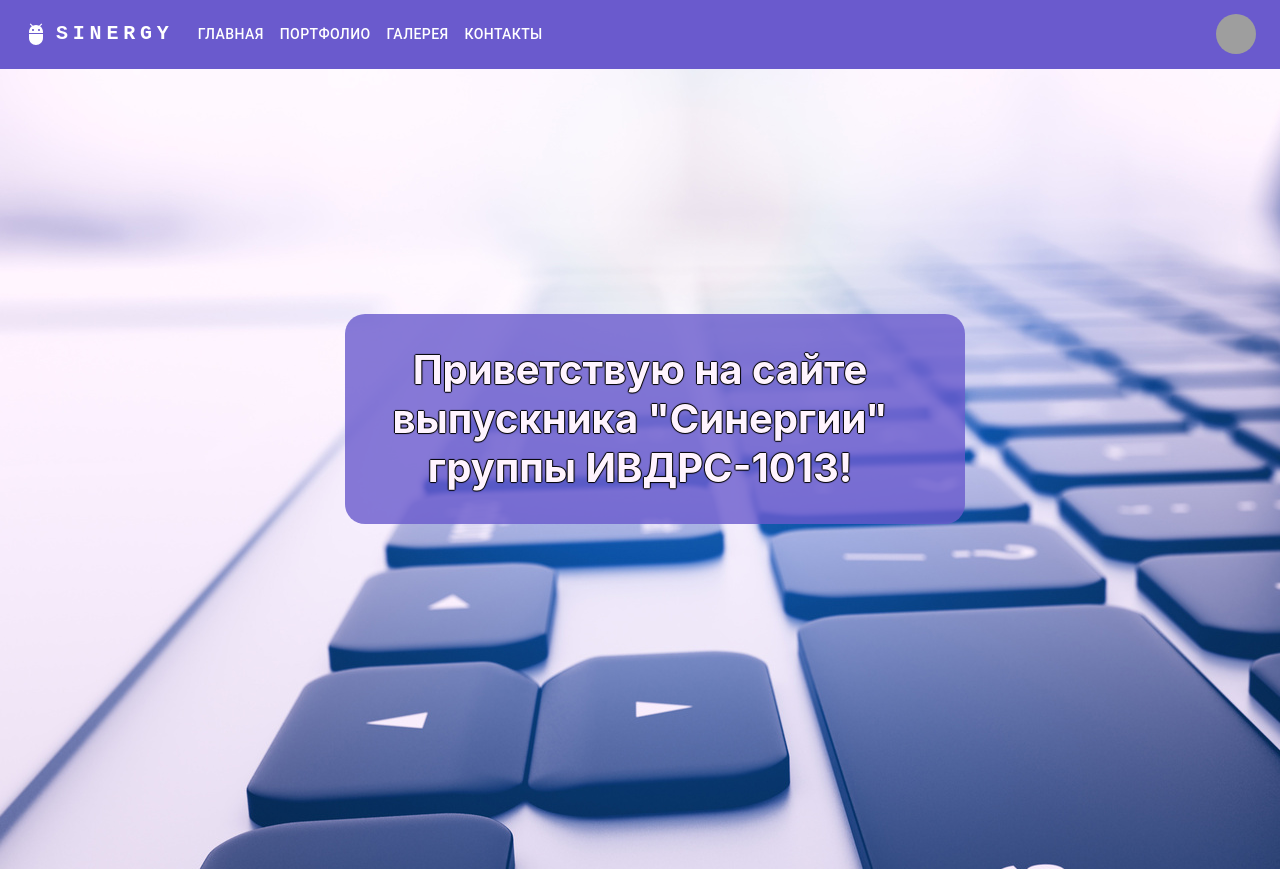
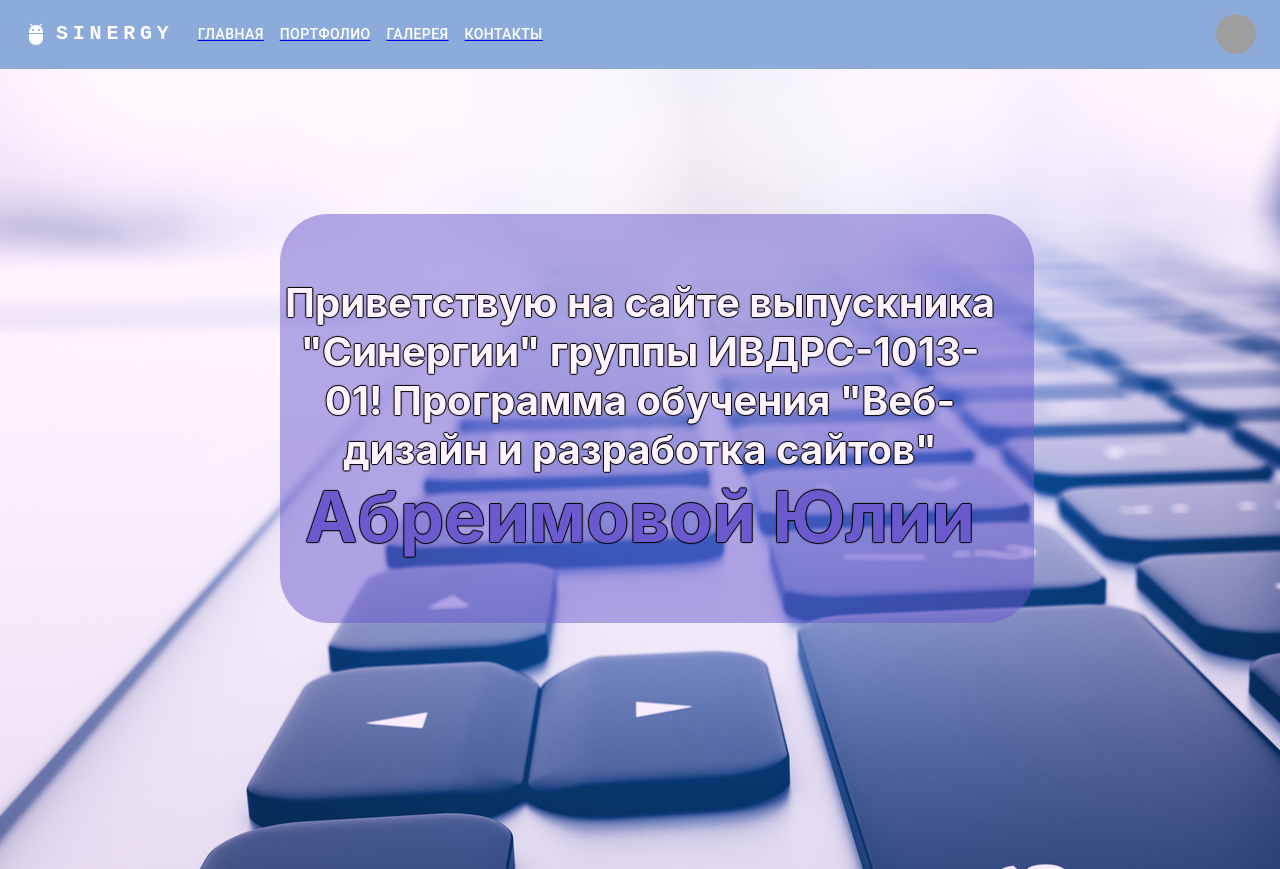
Before and after one commit to yabreimova/Itog-work, a React app: page / in a window 1280 px wide. Shown: the top 869 px of the page. Built offline with nearby package versions, Linux system fonts and the light colour scheme; grey boxes are pictures that could not be loaded.

Commit message:
added links to pages

```diff
--- a/src/Main.css
+++ b/src/Main.css
@@ -9,7 +9,7 @@
 
   .container-title {
     height: 100px;
-    width: 590px;
+    width: 720px;
     color: rgb(255 244 254);
     border-radius: 10%;
     position: absolute;
@@ -22,11 +22,11 @@
 
   .background-container {
     background-color: rgb(106 90 205);
-    opacity: 0.8;
-    height: 210px;
-    width: 620px;
+    opacity: 0.5;
+    height: 409px;
+    width: 754px;
     position: absolute;
-    border-radius: 20px;
+    border-radius: 48px;
     }
 
 
--- a/src/Main.js
+++ b/src/Main.js
@@ -8,7 +8,9 @@ function Main() {
 
         </div>
         <h1 className="title">
-          Приветствую на сайте выпускника "Синергии" группы ИВДРС-1013!
+          Приветствую на сайте выпускника "Синергии" группы ИВДРС-1013-01!
+          Программа обучения "Веб-дизайн и разработка сайтов"
+          <h2>Абреимовой Юлии</h2>
         </h1>
       </div>
     </div>
--- a/src/index.js
+++ b/src/index.js
@@ -1,9 +1,5 @@
 import React from 'react';
 import ReactDOM from 'react-dom/client';
-import {
-  createBrowserRouter,
-  RouterProvider,
-} from "react-router-dom";
 import './index.css';
 import Main  from './Main';
 import Header from './pages/header/header.js'
@@ -11,31 +7,18 @@ import Footer from './pages/footer/footer.js';
 import Contacts from './pages/contacts/contacts.js';
 import Portfolio from './pages/portfolio/portfolio.js';
 import Gallery from './pages/gallery/gallery.js';
-
-const router = createBrowserRouter([
-  {
-    path: "/",
-    element: <Main />,
-  },
-  {
-    path: "/portfolio",
-    element: <Portfolio />,
-  },
-  {
-    path: "/gallery",
-    element: <Gallery />,
-  },
-  {
-    path: "/contacts",
-    element: <Contacts />,
-  },
-]);
+import { BrowserRouter, Routes, Route } from 'react-router-dom';
 
 const root = ReactDOM.createRoot(document.getElementById('root'));
 root.render(
-    <React.StrictMode>
+  <BrowserRouter basename="/">
     <Header />
-    <RouterProvider router={router} />
+    <Routes>
+      <Route path="/"  element={<Main />}/>
+      <Route path="/portfolio"  element={<Portfolio />}/>
+      <Route path="/gallery"  element={<Gallery />}/>
+      <Route path="/contacts"  element={<Contacts />}/>
+    </Routes>
     <Footer />
-    </React.StrictMode>
+  </BrowserRouter>
 );
--- a/src/pages/header/header.js
+++ b/src/pages/header/header.js
@@ -13,18 +13,23 @@ import Tooltip from '@mui/material/Tooltip';
 import MenuItem from '@mui/material/MenuItem';
 import AdbIcon from '@mui/icons-material/Adb';
 import './header.css';
+import { Link } from "react-router-dom";
 
 const pages = ['Главная', 'Портфолио', 'Галерея', 'Контакты'];
-const settings = ['Профиль', 'Аккаунт', 'Панель управления', 'Выйти'];
+const settings = ['Profile', 'Account', 'Dashboard', 'Logout'];
+const routerPaths = ['', 'portfolio', 'gallery', 'contacts'];
 
 function Header() {
   const [anchorElNav, setAnchorElNav] = React.useState(null);
   const [anchorElUser, setAnchorElUser] = React.useState(null);
 
+
   const handleOpenNavMenu = (event) => {
+    console.log(event.currentTarget);
     setAnchorElNav(event.currentTarget);
   };
   const handleOpenUserMenu = (event) => {
+    console.log(event.currentTarget);
     setAnchorElUser(event.currentTarget);
   };
 
@@ -37,7 +42,7 @@ function Header() {
   };
 
   return (
-    <AppBar position="static" className='header' style={{backgroundColor: '#6A5ACD'}}>
+    <AppBar position="static" className='header' style={{backgroundColor: '#8dabda'}} >
       <Container maxWidth="xl">
         <Toolbar disableGutters>
           <AdbIcon sx={{ display: { xs: 'none', md: 'flex' }, mr: 1 }} />
@@ -112,17 +117,18 @@ function Header() {
               textDecoration: 'none',
             }}
           >
-           SINERGY
+            Sinergy
           </Typography>
           <Box sx={{ flexGrow: 1, display: { xs: 'none', md: 'flex' } }}>
-            {pages.map((page) => (
+            {pages.map((page, index) => (
+              <Link to={`/${routerPaths[index].toLowerCase()}`} key={index}>
                 <Button
-                key={page}
                   onClick={handleCloseNavMenu}
                   sx={{ my: 2, color: 'white', display: 'block' }}
                 >
                   {page}
                 </Button>
+                </Link>
             ))}
           </Box>
 
--- a/src/pages/portfolio/portfolio.js
+++ b/src/pages/portfolio/portfolio.js
@@ -13,9 +13,9 @@ const Portfolio = () => {
         <p>Меня зовут Абреимова Юлия. Я являюсь веб-разработчиком
           с небольшим опытом работы в этой области. Мои навыки включают в себя
           создание и дизайн различных веб-сайтов и интерфейсов. Я специализируюсь
-          на разработке фронтенд-части, использую такие языки программирования как
+          на разработке фронтенд-части, использую такие языки программирования, как
           HTML, CSS и JavaScript. Кроме того, я имею опыт работы с различными
-          фреймворками и библиотеками, такими как React и Vue.
+          фреймворками и библиотеками (React, Vue).
           Я стремлюсь создавать пользовательские интерфейсы, которые сочетают в
           себе красивый дизайн и функциональность.</p>
           </div>
```
Lines whose indentation alone changed are shown as unchanged.
